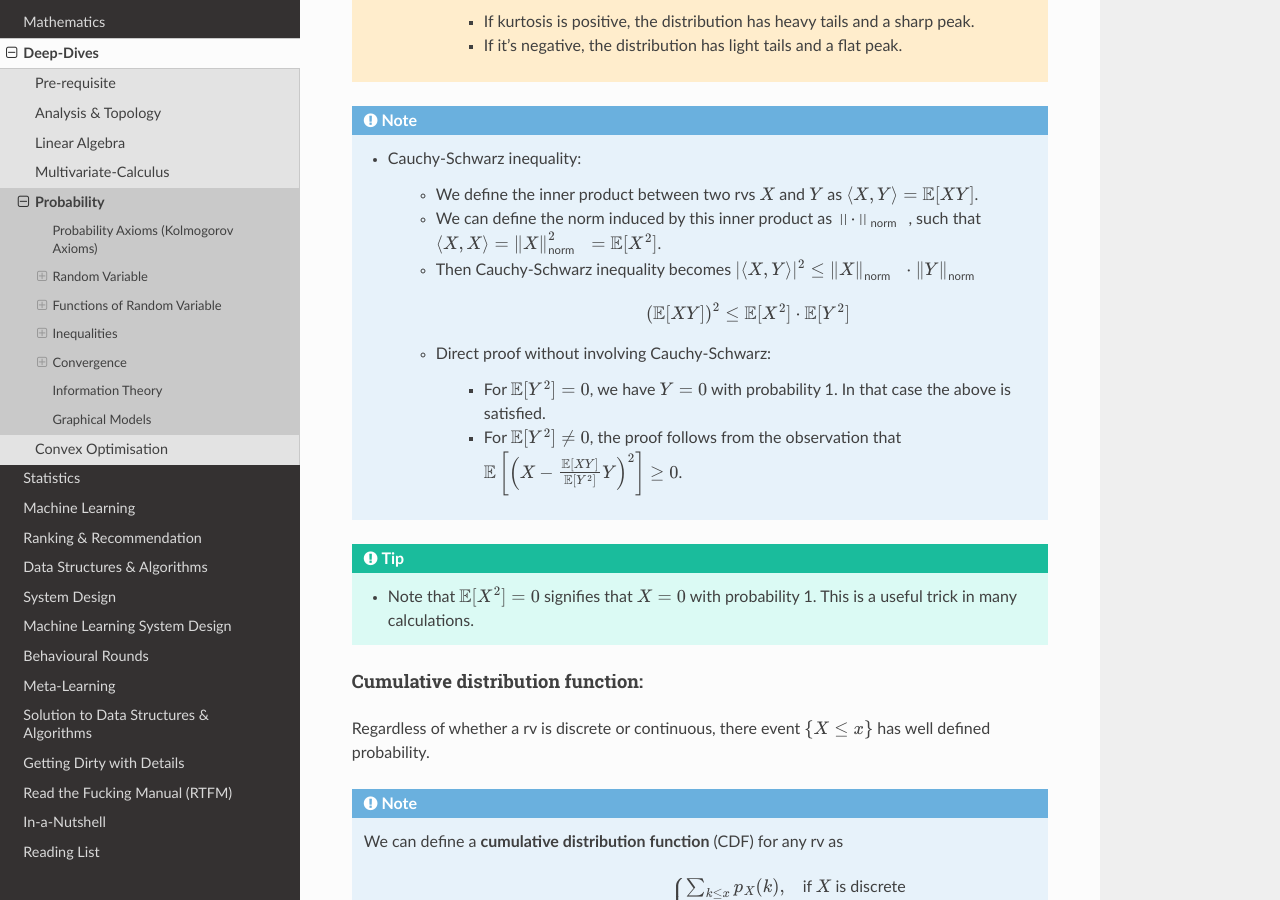
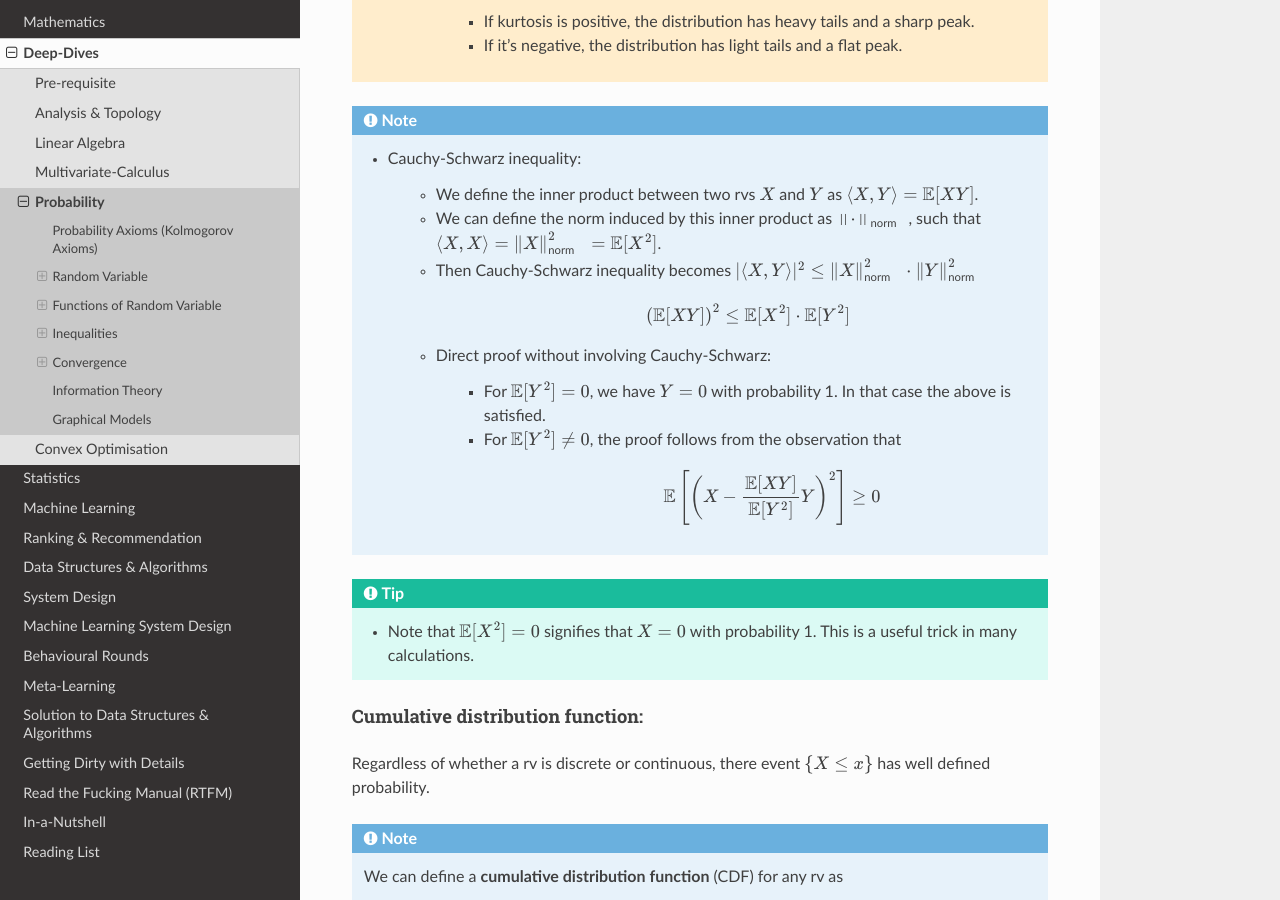
Before and after one commit to uselesstechjunks/leetcode, a Sphinx documentation site: the page built from docs/source/math/prob.rst, in a window 1280 px wide and 900 px high, scrolled down 13089 px. Built offline with Sphinx 7.4.7 and the Read the Docs theme 2.0.0, drawn with Linux system fonts in a browser that asks for light colours; part of the change alters nothing that is shown.

Commit message:
Update prob.rst

```diff
--- a/docs/source/math/prob.rst
+++ b/docs/source/math/prob.rst
@@ -443,14 +443,16 @@ We can define Expectation of as :math:`\int\limits_{-\infty}^\infty x f_X(x) dx`
 
 		* We define the inner product between two rvs :math:`X` and :math:`Y` as :math:`\langle X,Y\rangle=\mathbb{E}[XY]`.
 		* We can define the norm induced by this inner product as :math:`\left\| \cdot \right\|_{\text{norm}}`, such that :math:`\langle X,X\rangle=\left\| X \right\|_{\text{norm}}^2=\mathbb{E}[X^2]`.
-		* Then Cauchy-Schwarz inequality becomes :math:`|\langle X,Y\rangle|^2\leq \left\| X \right\|_{\text{norm}}\cdot\left\| Y \right\|_{\text{norm}}`
+		* Then Cauchy-Schwarz inequality becomes :math:`|\langle X,Y\rangle|^2\leq \left\| X \right\|_{\text{norm}}^2\cdot\left\| Y \right\|_{\text{norm}}^2`
 
 			.. math:: \left(\mathbb{E}[XY]\right)^2\leq\mathbb{E}[X^2]\cdot\mathbb{E}[Y^2]
 
 		* Direct proof without involving Cauchy-Schwarz:
 
 			* For :math:`\mathbb{E}[Y^2]=0`, we have :math:`Y=0` with probability 1. In that case the above is satisfied.
-			* For :math:`\mathbb{E}[Y^2]\neq 0`, the proof follows from the observation that :math:`\mathbb{E}\left[\left(X-\frac{\mathbb{E}[XY]}{\mathbb{E}[Y^2]}Y\right)^2\right]\geq 0`.
+			* For :math:`\mathbb{E}[Y^2]\neq 0`, the proof follows from the observation that
+
+				.. math:: \mathbb{E}\left[\left(X-\frac{\mathbb{E}[XY]}{\mathbb{E}[Y^2]}Y\right)^2\right]\geq 0
 
 .. tip::
 	* Note that :math:`\mathbb{E}[X^2]=0` signifies that :math:`X=0` with probability 1. This is a useful trick in many calculations.
```
